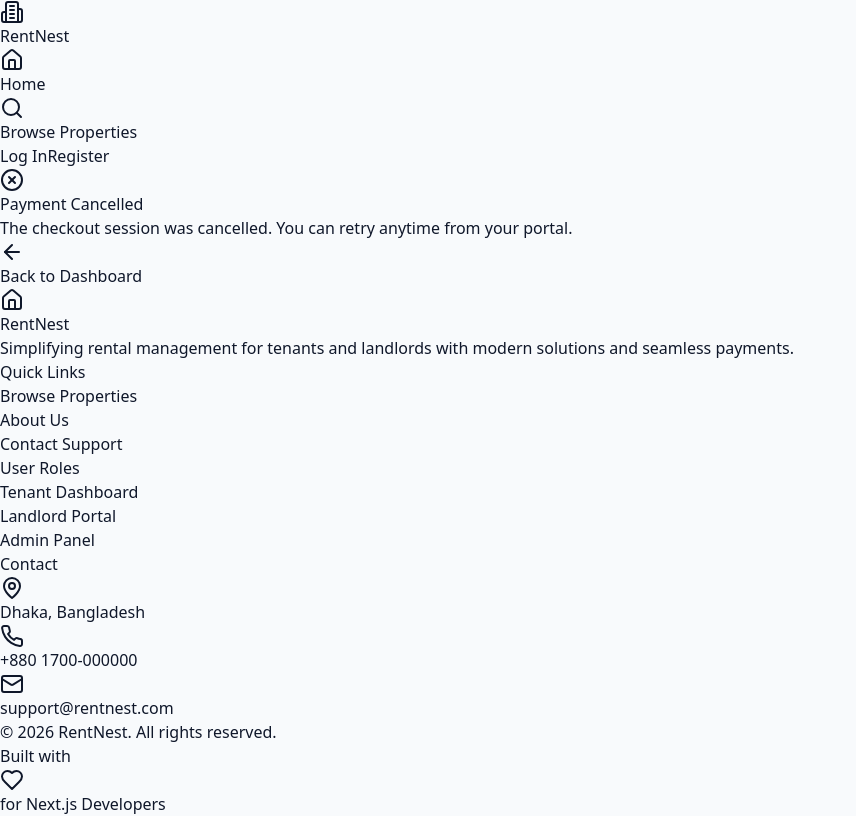
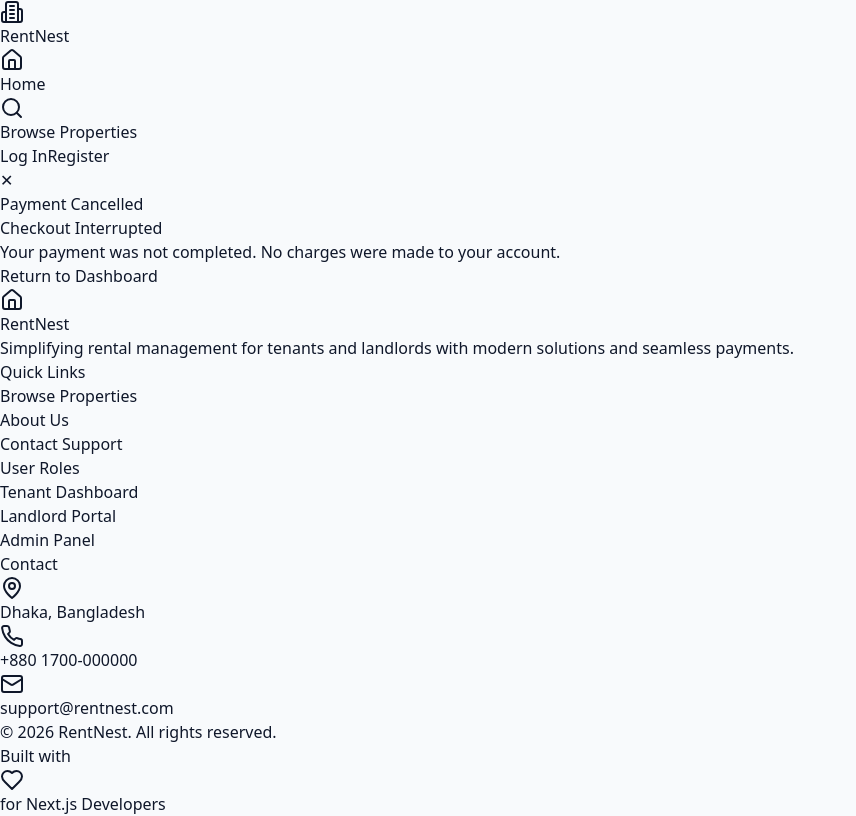
Before and after one commit to abdulalimax/rentnest-frontend, a Next.js app: page /payment/cancel in a window 1280 px wide. Shown: the whole page, without its empty margins (0-856 px from the left). Built offline with nearby package versions, Linux system fonts and the light colour scheme.

Commit message:
feat: implement payment cancel route and align status badge lifecycle with rubric

```diff
--- a/src/app/(dashboard)/dashboard/tenant/page.tsx
+++ b/src/app/(dashboard)/dashboard/tenant/page.tsx
@@ -199,7 +199,7 @@ export default function TenantDashboard() {
                         onClick={() => handlePayViaStripe(req)}
                         className="bg-blue-600 hover:bg-blue-700 text-white font-bold px-4 py-2 rounded-lg text-xs shadow-md hover:shadow-lg transition duration-150 inline-flex items-center gap-1.5"
                       >
-                        💳 Pay via Stripe
+                        💳 Pay Now (Stripe)
                       </button>
                     )}
                     {req.status === "Active" && (
--- a/src/app/payment/cancel/page.tsx
+++ b/src/app/payment/cancel/page.tsx
@@ -1,32 +1,27 @@
 "use client";
 
-import { useEffect } from "react";
 import Link from "next/link";
-import { XCircle, ArrowLeft } from "lucide-react";
-import { toast } from "sonner";
 
 export default function PaymentCancelPage() {
-  useEffect(() => {
-    toast.error("Checkout process was cancelled. No charges were made.");
-  }, []);
+  return (
+    <div className="min-h-screen bg-slate-50 flex items-center justify-center p-4">
+      <div className="max-w-md w-full bg-white rounded-2xl shadow-xl border border-slate-100 p-8 text-center">
+        <div className="w-16 h-16 bg-rose-100 text-rose-600 rounded-full flex items-center justify-center mx-auto mb-4 text-3xl font-bold">
+          ✕
+        </div>
+        <span className="inline-block px-3 py-1 bg-rose-50 border border-rose-200 text-rose-700 text-xs font-semibold rounded-full mb-3">
+          Payment Cancelled
+        </span>
+        <h1 className="text-2xl font-bold text-slate-900 mb-2">Checkout Interrupted</h1>
+        <p className="text-slate-500 text-sm mb-6">
+          Your payment was not completed. No charges were made to your account.
+        </p>
 
-  return (
-    <div className="min-h-[70vh] flex items-center justify-center px-4 py-12">
-      <div className="bg-white p-8 rounded-3xl border border-slate-200 shadow-sm max-w-md w-full text-center space-y-6">
-        <div className="w-16 h-16 bg-red-100 text-red-600 rounded-full flex items-center justify-center mx-auto">
-          <XCircle className="w-10 h-10" />
-        </div>
-        <div>
-          <h1 className="text-2xl font-bold text-slate-900">Payment Cancelled</h1>
-          <p className="text-sm text-slate-600 mt-2">
-            The checkout session was cancelled. You can retry anytime from your portal.
-          </p>
-        </div>
         <Link
           href="/dashboard/tenant"
-          className="inline-flex items-center justify-center gap-2 bg-slate-100 hover:bg-slate-200 text-slate-800 font-semibold px-6 py-3 rounded-xl transition-all text-sm w-full"
+          className="w-full block bg-slate-800 hover:bg-slate-900 text-white font-semibold py-3 px-4 rounded-xl text-sm shadow transition"
         >
-          <ArrowLeft className="w-4 h-4" /> Back to Dashboard
+          Return to Dashboard
         </Link>
       </div>
     </div>
```
